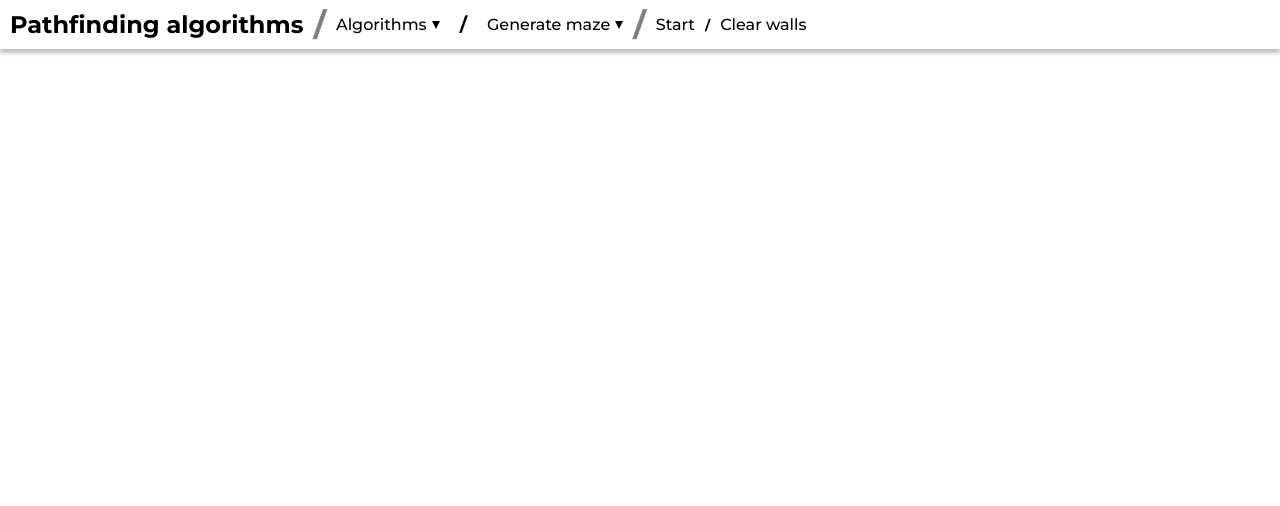
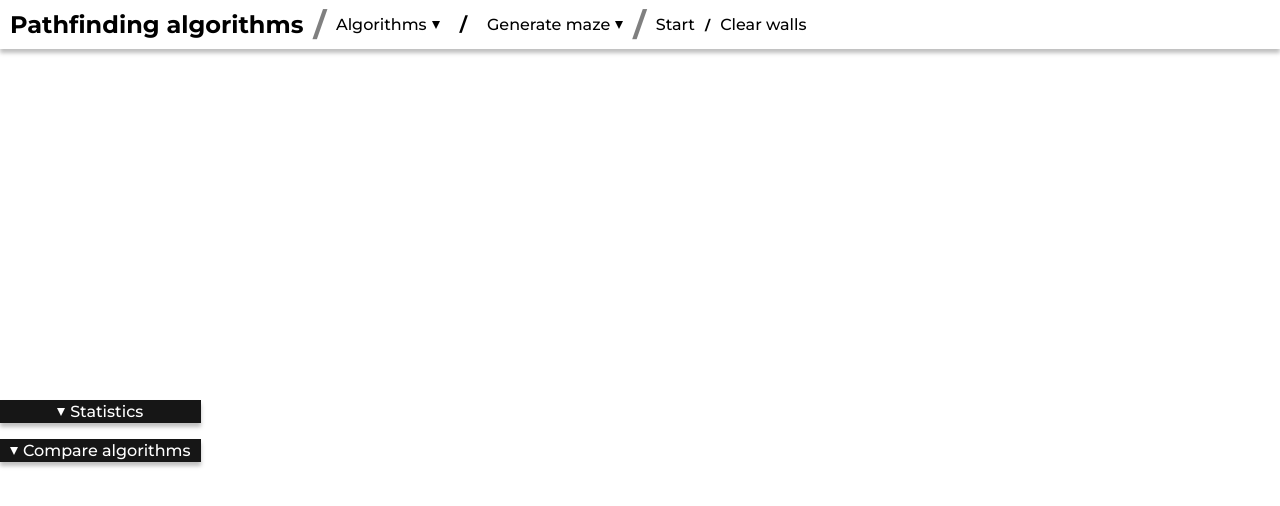
Before and after one commit to AnterroZZ/educational-pf-visualizer, a React (Create React App) app: page / in a window 1280 px wide. Shown: the top 506 px of the page. Built offline with nearby package versions, Linux system fonts and the light colour scheme.

Commit message:
SideMenu items

```diff
--- a/src/App.js
+++ b/src/App.js
@@ -3,6 +3,7 @@ import { AlgorithmsContext } from "./Components/Contex/AlgorithmsContext";
 import Footer from "./Components/Footer/Footer";
 import Header from "./Components/Header/Header.js";
 import MainPage from "./Components/MainPage/MainPage";
+import SideMenu from "./Components/SideComponents/SideMenu";
 
 function App() {
   return (
@@ -11,6 +12,7 @@ function App() {
         <Header />
         <MainPage />
         <Footer />
+        <SideMenu />
       </div>
     </AlgorithmsContext>
   );
--- /dev/null
+++ b/src/Components/SideComponents/SideMenu.js
@@ -0,0 +1,12 @@
+import SideMenuItem from "./SideMenuItem";
+import styles from "./SideMenu.module.css";
+const SideMenu = (props) => {
+  return (
+    <ul className={styles.sidemenu}>
+      <SideMenuItem name={"Statistics"} />
+      <SideMenuItem name={"Compare algorithms"} />
+    </ul>
+  );
+};
+
+export default SideMenu;
--- /dev/null
+++ b/src/Components/SideComponents/SideMenu.module.css
@@ -0,0 +1,10 @@
+.sidemenu {
+  position: absolute;
+  left: 0;
+  display: flex;
+  flex-direction: column;
+  top: 50%;
+  padding: 0%;
+  gap: 1rem;
+  list-style-type: none;
+}
--- /dev/null
+++ b/src/Components/SideComponents/SideMenuItem.js
@@ -0,0 +1,14 @@
+import styles from "./SideMenuItem.module.css";
+
+const SideMenuItem = (props) => {
+  return (
+    <li>
+      <div className={styles.blabla}>
+        <div className={styles.triangle}></div>
+        <div>{props.name}</div>
+      </div>
+    </li>
+  );
+};
+
+export default SideMenuItem;
--- /dev/null
+++ b/src/Components/SideComponents/SideMenuItem.module.css
@@ -0,0 +1,22 @@
+.blabla {
+  background: #161616;
+  color: white;
+  padding: 2px 10px;
+  display: flex;
+  align-items: center;
+  justify-content: center;
+  gap: 5px;
+  cursor: pointer;
+  box-shadow: 0px 4px 4px rgba(0, 0, 0, 0.25);
+}
+
+.triangle {
+  width: 0;
+  height: 0;
+  border-style: solid;
+  border-width: 0.5rem 0.3rem 0 0.3rem;
+  border-color: #fff transparent transparent transparent;
+  line-height: 0px;
+  _border-color: #fff #ffffff #ffffff #ffffff;
+  _filter: progid:DXImageTransform.Microsoft.Chroma(color='#ffffff');
+}
```
